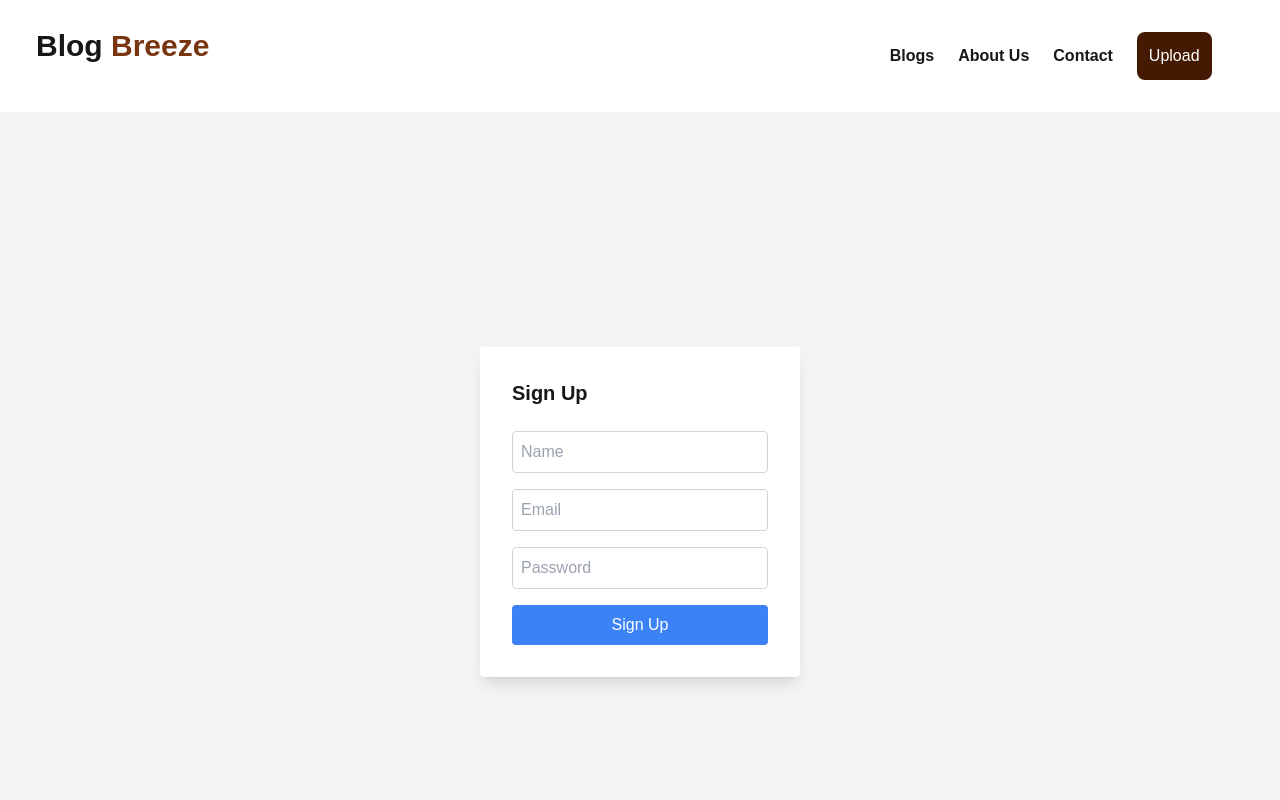
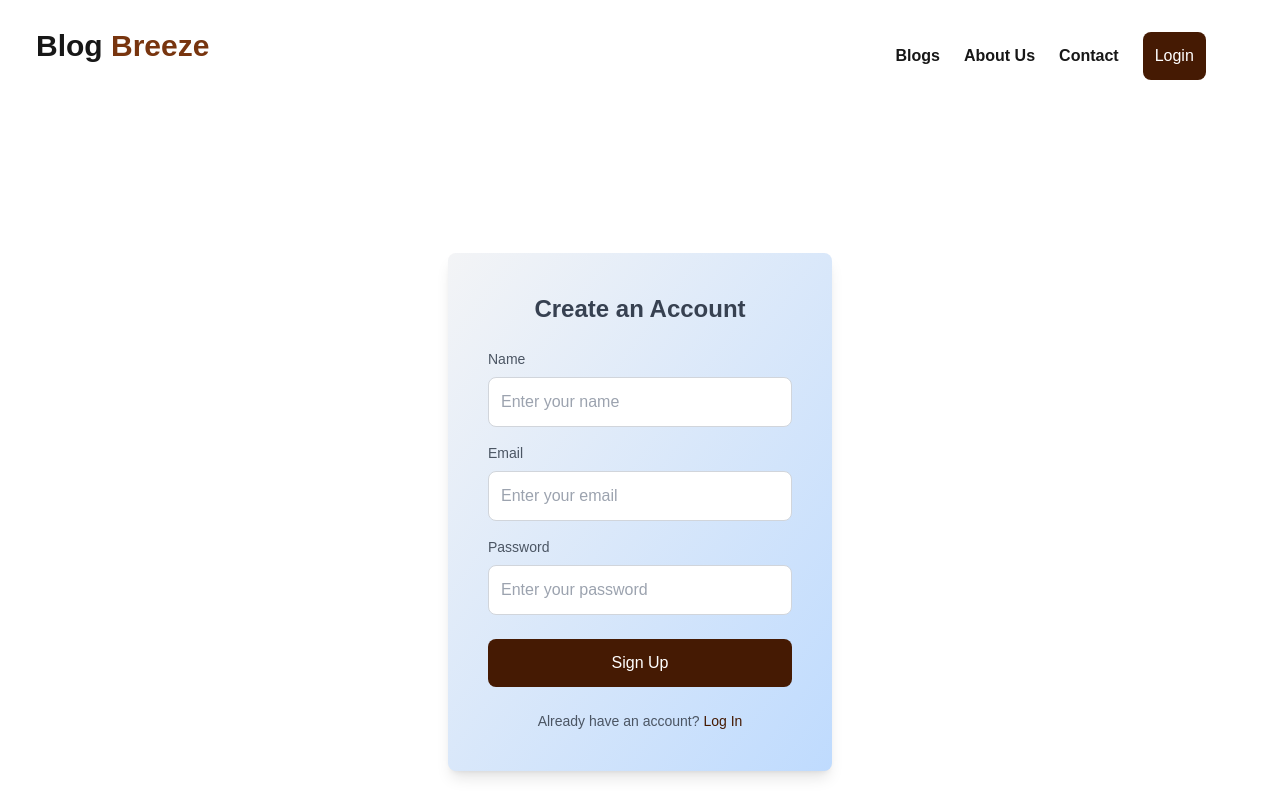
Before and after one commit to Adilfareed/Blogging_Frontend, a Next.js app: page /signup in a window 1280 px wide. Shown: the top 800 px of the page. Built offline with nearby package versions, Linux system fonts and the light colour scheme; no server answers.

Commit message:
Created Protected Routes

```diff
--- a/package.json
+++ b/package.json
@@ -19,7 +19,8 @@
     "react": "^19.0.0",
     "react-dom": "^19.0.0",
     "react-icons": "^5.4.0",
-    "react-redux": "^9.2.0"
+    "react-redux": "^9.2.0",
+    "redux-persist": "^6.0.0"
   },
   "devDependencies": {
     "postcss": "^8",
--- a/src/Redux/store.js
+++ b/src/Redux/store.js
@@ -1,12 +1,32 @@
-// store/store.js
 import { configureStore } from '@reduxjs/toolkit';
+import { persistStore, persistReducer } from 'redux-persist';
+import storage from 'redux-persist/lib/storage'; // Defaults to localStorage for web
 import blogsReducer from './slices/blogsSlice';
-import authReducer from "./slices/authslice"
+import authReducer from './slices/authslice';
+
+// Persist config for the auth slice
+const authPersistConfig = {
+  key: 'auth',
+  storage,
+};
+
+const persistedAuthReducer = persistReducer(authPersistConfig, authReducer);
+
 const store = configureStore({
   reducer: {
     blogs: blogsReducer,
-    auth:authReducer
+    auth: persistedAuthReducer,
   },
+  middleware: (getDefaultMiddleware) =>
+    getDefaultMiddleware({
+      serializableCheck: {
+        // Ignore these action paths
+        ignoredActions: ['persist/PERSIST', 'persist/REHYDRATE'],
+        // Ignore these paths in the state
+        ignoredPaths: ['auth._persist'],
+      },
+    }),
 });
 
+export const persistor = persistStore(store);
 export default store;
--- a/src/app/components/AddBlogForm.jsx
+++ b/src/app/components/AddBlogForm.jsx
@@ -4,7 +4,7 @@ import { useState } from 'react';
 import axios from 'axios';
 import { useRouter } from 'next/navigation';
 
-const AddBlogForm = () => {
+const AddBlogForm = ({selectedtab}) => {
   const [title, setTitle] = useState('');
   const [description, setDescription] = useState('');
   const [image, setImage] = useState(null);
@@ -43,7 +43,10 @@ const AddBlogForm = () => {
           'Content-Type': 'multipart/form-data',
         },
       });
-      router.push('/'); // Redirect to the home page or blogs list
+      window.location.reload();
+      router.push('/addblog');
+      selectedtab("all")
+
     } catch (err) {
       setError(err.response?.data?.message || 'Something went wrong.');
     }
--- a/src/app/components/Navebar.jsx
+++ b/src/app/components/Navebar.jsx
@@ -1,39 +1,65 @@
 'use client';
 
 import Link from 'next/link';
+import { useSelector, useDispatch } from 'react-redux';
+import { logout } from '../../Redux/slices/authslice'; // Adjust the path to your auth slice
 
 const Navbar = () => {
+  const dispatch = useDispatch();
+  const { user } = useSelector((state) => state.auth);
+
+  const handleLogout = () => {
+    dispatch(logout());
+  };
+
   return (
-    <nav className=" lg:grid grid-cols-3  px-6 py-4 hidden ">
-
-      <div className='col-span-2'>
+    <nav className="lg:grid grid-cols-3 px-6 py-4 hidden">
+      <div className="col-span-2">
         <Link href="/">
-        <h1 className='font-bold text-3xl p-3 '>Blog <span className='text-amber-900 '>Breeze</span></h1>
+          <h1 className="font-bold text-3xl p-3">
+            Blog <span className="text-amber-900">Breeze</span>
+          </h1>
         </Link>
       </div>
 
       <div>
-      <ul className="flex space-x-6 p-4 justify-center items-center text-1xl ">
-        <li className='font-semibold hover:text-amber-900'>
+        <ul className="flex space-x-6 p-4 justify-center items-center text-1xl">
+          <li className="font-semibold hover:text-amber-900">
             <Link href="/" legacyBehavior>
               Blogs
             </Link>
           </li>
-        <li className='font-semibold  hover:text-amber-900'>
+          <li className="font-semibold hover:text-amber-900">
             <Link href="/about" legacyBehavior>
               About Us
             </Link>
           </li>
-        <li className='font-semibold hover:text-amber-900'>
+          <li className="font-semibold hover:text-amber-900">
             <Link href="/contact" legacyBehavior>
               Contact
             </Link>
           </li>
-        <li className='bg-amber-950 rounded-lg p-3 text-white hover:bg-amber-900'>
+          {user && user.role === 'admin' && (
+            <li className=" rounded-lg  font-semibold ">
               <Link href="/addblog" legacyBehavior>
                    Upload
               </Link>
             </li>
+          )}
+          {user ? (
+            <li
+              className="bg-amber-950 rounded-lg p-3 text-white hover:bg-amber-900 cursor-pointer"
+              onClick={handleLogout}
+            >
+              Logout
+            </li>
+          ) : (
+            <li className="bg-amber-950 rounded-lg p-3 text-white hover:bg-amber-900">
+              <Link href="/login" legacyBehavior>
+                Login
+              </Link>
+            </li>
+          )}
         </ul>
       </div>
     </nav>
--- a/src/app/layout.js
+++ b/src/app/layout.js
@@ -25,10 +25,13 @@ export default function RootLayout({ children }) {
       <body
         className={`${geistSans.variable} ${geistMono.variable} antialiased`}
       >
+         <Providers>
+        <Navbar/>
 
-        <Navbar/>
-        <Providers>{children}</Providers>
+
+        {children}
         <Footer/>
+        </Providers>
       </body>
     </html>
   );
--- a/src/app/login/page.jsx
+++ b/src/app/login/page.jsx
@@ -1,6 +1,5 @@
 'use client';
 import { useState } from 'react';
-
 import { useDispatch } from 'react-redux';
 import { loginUser } from '../../Redux/slices/authslice';
 import { useRouter } from 'next/navigation';
@@ -14,37 +13,82 @@ export default function Login() {
   const handleSubmit = async (e) => {
     e.preventDefault();
     const userData = { email, password };
+
     try {
-      await dispatch(loginUser(userData)).unwrap();
+      // Get the user data directly from the action result
+      const result = await dispatch(loginUser(userData)).unwrap();
+
+      // Redirect based on user role
+      if (result.user && result.user.role === 'admin') {
+        router.push('/addblog');
+      } else {
         router.push('/');
+      }
     } catch (err) {
       console.error('Login failed:', err);
     }
   };
 
   return (
-    <div className="flex justify-center items-center h-screen bg-gray-100">
-      <form onSubmit={handleSubmit} className="bg-white p-8 rounded shadow-lg w-80">
-        <h2 className="text-xl font-bold mb-6">Log In</h2>
+    <div className="flex justify-center items-center h-screen bg-white">
+      <form
+        onSubmit={handleSubmit}
+        className="bg-gradient-to-br from-gray-100 to-blue-200 p-10 rounded-lg shadow-lg w-96"
+      >
+        <h2 className="text-2xl font-semibold text-gray-700 mb-6 text-center">
+          Welcome Back
+        </h2>
+        <div className="mb-4">
+          <label
+            htmlFor="email"
+            className="block text-sm font-medium text-gray-600 mb-2"
+          >
+            Email
+          </label>
           <input
             type="email"
-          className="w-full p-2 mb-4 border border-gray-300 rounded"
-          placeholder="Email"
+            id="email"
+            className="w-full p-3 border border-gray-300 rounded-lg focus:outline-none focus:ring-2 focus:ring-blue-500"
+            placeholder="Enter your email"
             value={email}
             onChange={(e) => setEmail(e.target.value)}
             required
           />
+        </div>
+        <div className="mb-6">
+          <label
+            htmlFor="password"
+            className="block text-sm font-medium text-gray-600 mb-2"
+          >
+            Password
+          </label>
           <input
             type="password"
-          className="w-full p-2 mb-4 border border-gray-300 rounded"
-          placeholder="Password"
+            id="password"
+            className="w-full p-3 border border-gray-300 rounded-lg focus:outline-none focus:ring-2 focus:ring-blue-500"
+            placeholder="Enter your password"
             value={password}
             onChange={(e) => setPassword(e.target.value)}
             required
           />
-        <button type="submit" className="w-full p-2 bg-blue-500 text-white rounded hover:bg-blue-600">
+        </div>
+        <button
+          type="submit"
+          className="w-full p-3 bg-amber-950 text-white rounded-lg transition"
+        >
           Log In
         </button>
+        <div className="mt-6 text-center">
+          <p className="text-sm text-gray-600">
+            Don't have an account?{' '}
+            <a
+              href="/signup"
+              className="text-blue-600 hover:underline font-medium"
+            >
+              Sign Up
+            </a>
+          </p>
+        </div>
       </form>
     </div>
   );
--- a/src/app/provider.js
+++ b/src/app/provider.js
@@ -1,8 +1,15 @@
-'use client'; // Marks this file as a Client Component
+'use client';
 
 import { Provider } from 'react-redux';
-import store from "../Redux/store"; // Adjust the path based on your folder structure
+import { PersistGate } from 'redux-persist/integration/react';
+import store, { persistor } from "../Redux/store"; // Adjust the path based on your structure
 
 export default function Providers({ children }) {
-  return <Provider store={store}>{children}</Provider>;
+  return (
+    <Provider store={store}>
+      <PersistGate loading={<p>Loading...</p>} persistor={persistor}>
+        {children}
+      </PersistGate>
+    </Provider>
+  );
 }
--- a/src/app/signup/page.jsx
+++ b/src/app/signup/page.jsx
@@ -2,58 +2,103 @@
 import { useState } from 'react';
 import { useDispatch } from 'react-redux';
 import { signupUser } from '../../Redux/slices/authslice';
-import { useRouter } from 'next/navigation'; // <-- import from next/navigation
+import { useRouter } from 'next/navigation';
 
 export default function Signup() {
   const [name, setName] = useState('');
   const [email, setEmail] = useState('');
   const [password, setPassword] = useState('');
-
   const dispatch = useDispatch();
-  const router = useRouter(); // <-- initialize the router
+  const router = useRouter();
 
   const handleSubmit = async (e) => {
     e.preventDefault();
     const userData = { name, email, password };
     try {
       await dispatch(signupUser(userData)).unwrap();
-      router.push('/'); // <-- use the router instance
+      router.push('/login');
     } catch (err) {
       console.error('Signup failed:', err);
     }
   };
 
   return (
-    <div className="flex justify-center items-center h-screen bg-gray-100">
-      <form onSubmit={handleSubmit} className="bg-white p-8 rounded shadow-lg w-80">
-        <h2 className="text-xl font-bold mb-6">Sign Up</h2>
+    <div className="flex justify-center items-center h-screen bg-white">
+      <form
+        onSubmit={handleSubmit}
+        className="bg-white p-10 rounded-lg shadow-lg bg-gradient-to-br from-gray-100 to-blue-200 w-96"
+      >
+        <h2 className="text-2xl font-semibold text-gray-700 mb-6 text-center">
+          Create an Account
+        </h2>
+        <div className="mb-4">
+          <label
+            htmlFor="name"
+            className="block text-sm font-medium text-gray-600 mb-2"
+          >
+            Name
+          </label>
           <input
             type="text"
-          className="w-full p-2 mb-4 border border-gray-300 rounded"
-          placeholder="Name"
+            id="name"
+            className="w-full p-3 border border-gray-300 rounded-lg focus:outline-none focus:ring-2 focus:ring-green-500"
+            placeholder="Enter your name"
             value={name}
             onChange={(e) => setName(e.target.value)}
             required
           />
+        </div>
+        <div className="mb-4">
+          <label
+            htmlFor="email"
+            className="block text-sm font-medium text-gray-600 mb-2"
+          >
+            Email
+          </label>
           <input
             type="email"
-          className="w-full p-2 mb-4 border border-gray-300 rounded"
-          placeholder="Email"
+            id="email"
+            className="w-full p-3 border border-gray-300 rounded-lg focus:outline-none focus:ring-2 focus:ring-green-500"
+            placeholder="Enter your email"
             value={email}
             onChange={(e) => setEmail(e.target.value)}
             required
           />
+        </div>
+        <div className="mb-6">
+          <label
+            htmlFor="password"
+            className="block text-sm font-medium text-gray-600 mb-2"
+          >
+            Password
+          </label>
           <input
             type="password"
-          className="w-full p-2 mb-4 border border-gray-300 rounded"
-          placeholder="Password"
+            id="password"
+            className="w-full p-3 border border-gray-300 rounded-lg focus:outline-none focus:ring-2 focus:ring-green-500"
+            placeholder="Enter your password"
             value={password}
             onChange={(e) => setPassword(e.target.value)}
             required
           />
-        <button type="submit" className="w-full p-2 bg-blue-500 text-white rounded hover:bg-blue-600">
+        </div>
+        <button
+          type="submit"
+          className="w-full p-3 bg-amber-950 text-white rounded-lg transition"
+        >
           Sign Up
         </button>
+        <div className="mt-6 text-center">
+          <p className="text-sm text-gray-600">
+            Already have an account?{' '}
+            <a
+              href="/login"
+              className="text-amber-950 hover:underline font-medium"
+            >
+              Log In
+            </a>
+          </p>
+        </div>
       </form>
     </div>
   );
```
Also changed, not shown: src/app/AdminRoutes/withAdminAuth.jsx (added, +26 -0 lines), src/app/addblog/page.jsx (+25 -20 lines), src/app/allblogs/page.jsx (+3 -7 lines), src/app/blogdetail/[id]/page.jsx (+11 -3 lines), 1 other file (tests, documents, lock files or other folders). Lines whose indentation alone changed are shown as unchanged.
